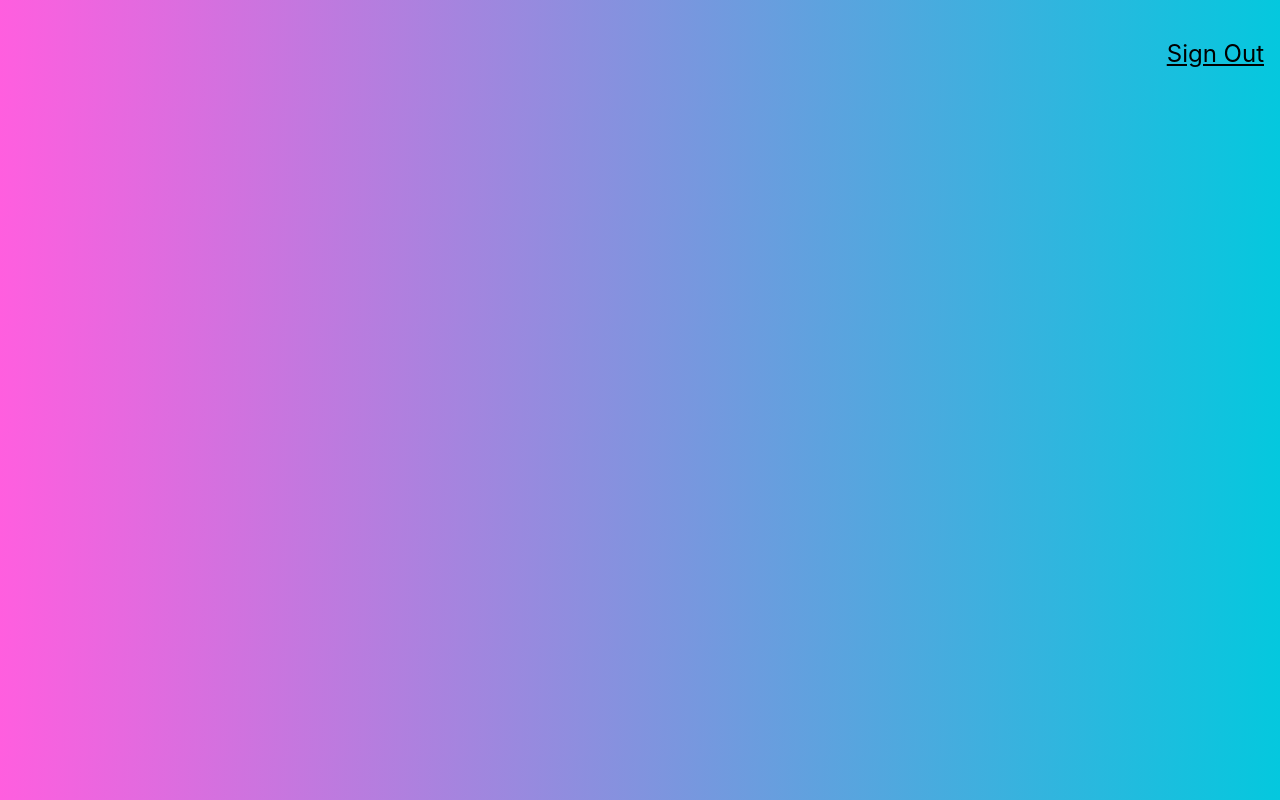
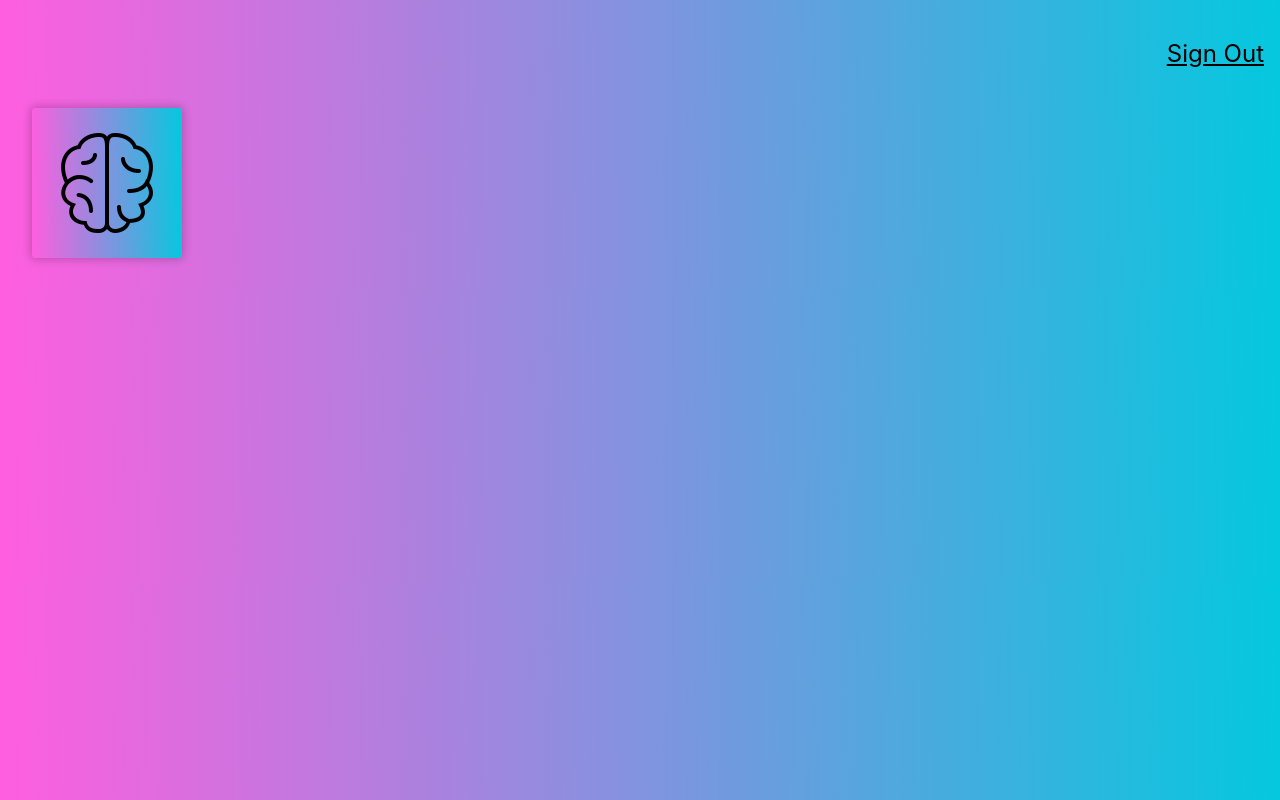
Before and after one commit to smartdev0612/facerecognitionbrain, a React (Create React App) app: page / in a window 1280 px wide. Built offline with nearby package versions, Linux system fonts and the light colour scheme.

Commit message:
add logo

```diff
--- a/package.json
+++ b/package.json
@@ -8,6 +8,7 @@
     "@testing-library/user-event": "^13.5.0",
     "react": "^18.2.0",
     "react-dom": "^18.2.0",
+    "react-parallax-tilt": "^1.7.138",
     "react-scripts": "5.0.1",
     "tachyons": "^4.12.0",
     "web-vitals": "^2.1.4"
--- a/src/App.js
+++ b/src/App.js
@@ -1,12 +1,13 @@
 import './App.css'
 import Navigation from './components/Navigation/Navigation'
+import Logo from './components/Logo/Logo'
 
 function App() {
   return (
     <div className="App">
       <Navigation />
-      {/* <Logo />
-      <ImageLinkForm />
+      <Logo />
+      {/*<ImageLinkForm />
       <FaceRecognition /> */}
     </div>
   )
--- /dev/null
+++ b/src/components/Logo/Logo.css
@@ -0,0 +1,3 @@
+.Tilt {
+  background: linear-gradient(89deg, #ff5edf 0%, #04c8de 100%);
+}
--- /dev/null
+++ b/src/components/Logo/Logo.js
@@ -0,0 +1,18 @@
+import React from 'react'
+import Tilt from 'react-parallax-tilt'
+import brain from './brain.png'
+import './Logo.css'
+
+const Logo = () => {
+  return (
+    <div className="ma4 mt0">
+      <Tilt className="Tilt br2 shadow-2" style={{ height: 150, width: 150 }}>
+        <div className="pa3">
+          <img style={{ paddingTop: '9px' }} src={brain} alt="brain" />
+        </div>
+      </Tilt>
+    </div>
+  )
+}
+
+export default Logo
```
Also changed, not shown: src/components/Logo/brain.png (added), 1 other file (tests, documents, lock files or other folders).
